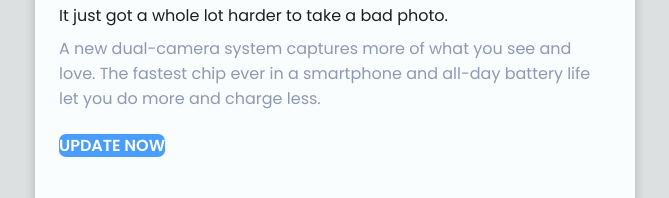
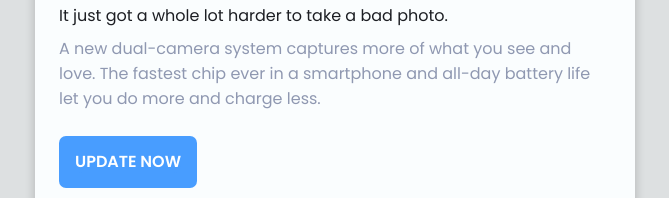
Before and after one commit to romantut1988/email-delivery, a plain HTML site: page index.html in a window 1280 px wide. Shown: the part 662-860 px from the top of the page, without its empty margins (305-974 px from the left). Drawn offline with Linux system fonts and the light colour scheme.

Commit message:
edits in button code

```diff
--- a/index.html
+++ b/index.html
@@ -185,7 +185,7 @@
                                 <td style="padding: 0 0 10px 0;">
                                     <table border="0" cellspacing="0" cellpadding="0" role="presentation">
                                         <tr>
-                                            <td style="text-align:center; background-color: #489DFF; border-radius: 7px;">
+                                            <td style="text-align:center; background-color: #489DFF; border-radius: 7px; padding: 16px 16px 16px 16px;">
                                                 <a href="https://www.google.com/" target="_blank" style="background-color: #489DFF;font-weight: 600;
                                                 font-size: 16px;
                                                 line-height: 20px;
```
